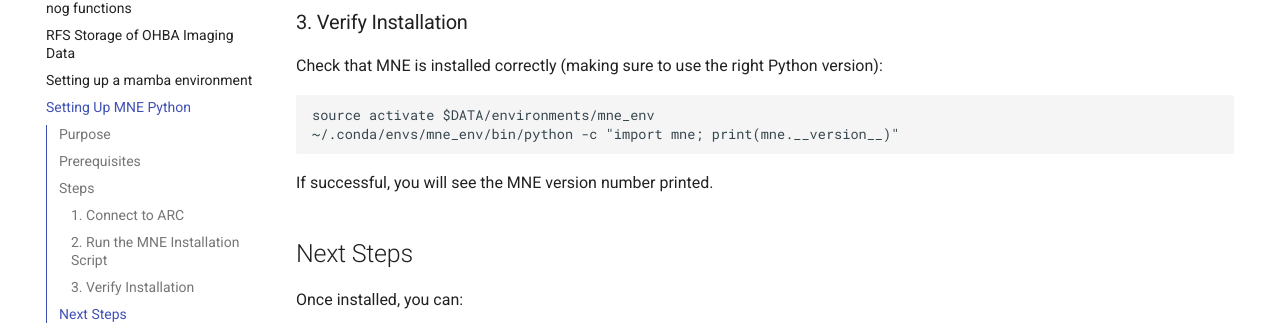
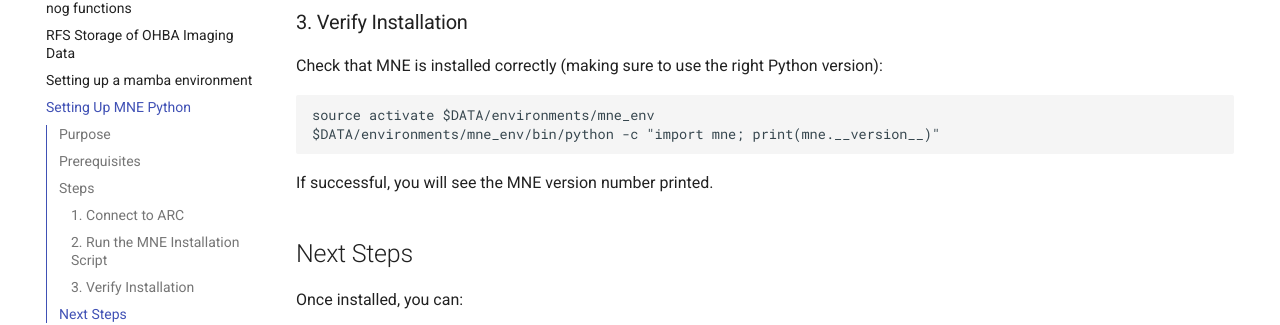
Before and after one commit to Neuronal-Oscillations/group-handbook, an MkDocs documentation site: the page built from docs/Data-Storage-and-Processing/setup-mne.md, in a window 1280 px wide and 900 px high, scrolled down 802 px. Shown: the part 343-668 px from the top of the window. Built offline with MkDocs 1.6.1 and Material for MkDocs 9.7.7, drawn with Linux system fonts in a browser that asks for light colours.

Commit message:
Update setup-mne.md

````diff
--- a/docs/Data-Storage-and-Processing/setup-mne.md
+++ b/docs/Data-Storage-and-Processing/setup-mne.md
@@ -46,7 +46,7 @@ Check that MNE is installed correctly (making sure to use the right Python versi
 
 ```bash
 source activate $DATA/environments/mne_env
-~/.conda/envs/mne_env/bin/python -c "import mne; print(mne.__version__)"
+$DATA/environments/mne_env/bin/python -c "import mne; print(mne.__version__)"
 ```
 
 If successful, you will see the MNE version number printed.
````
